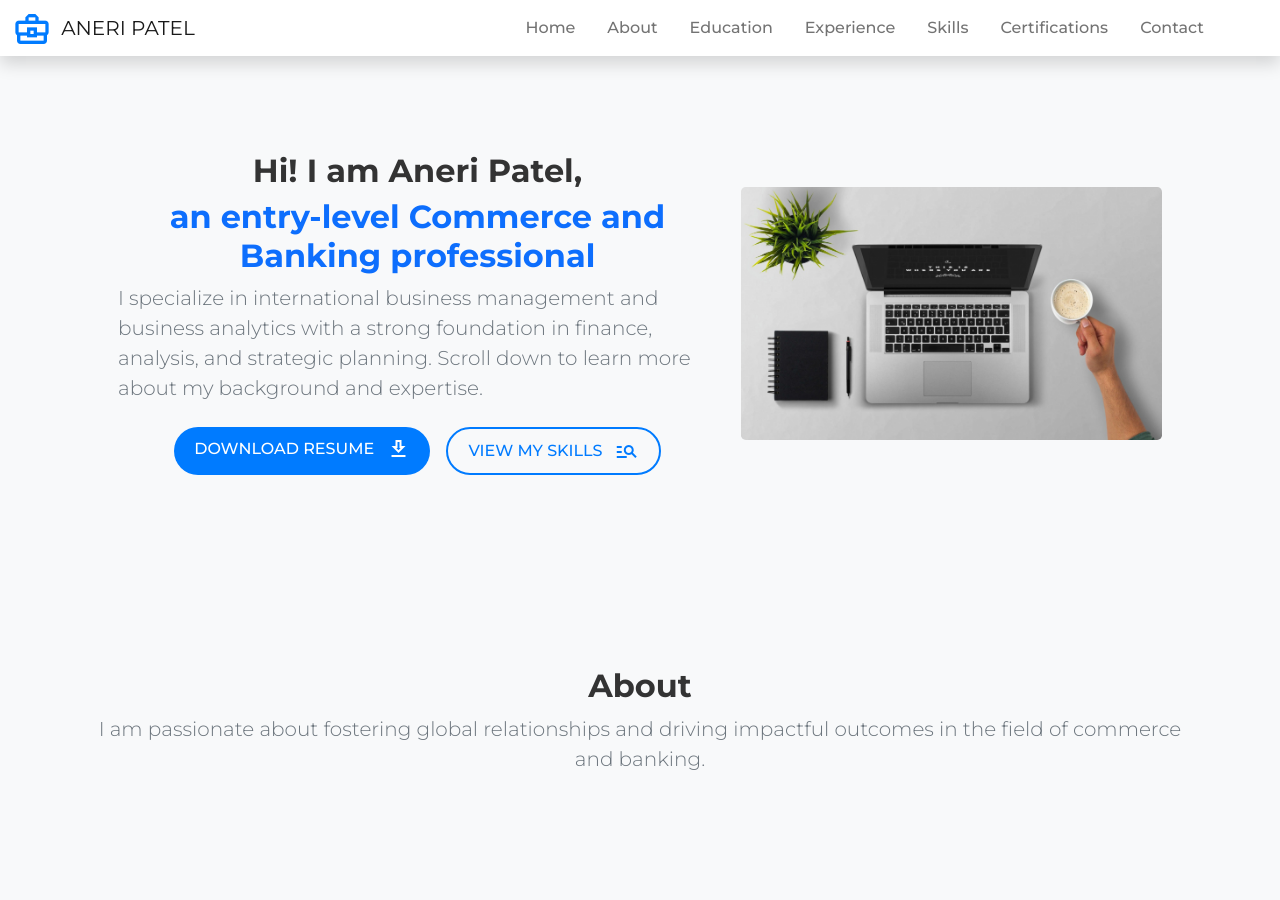
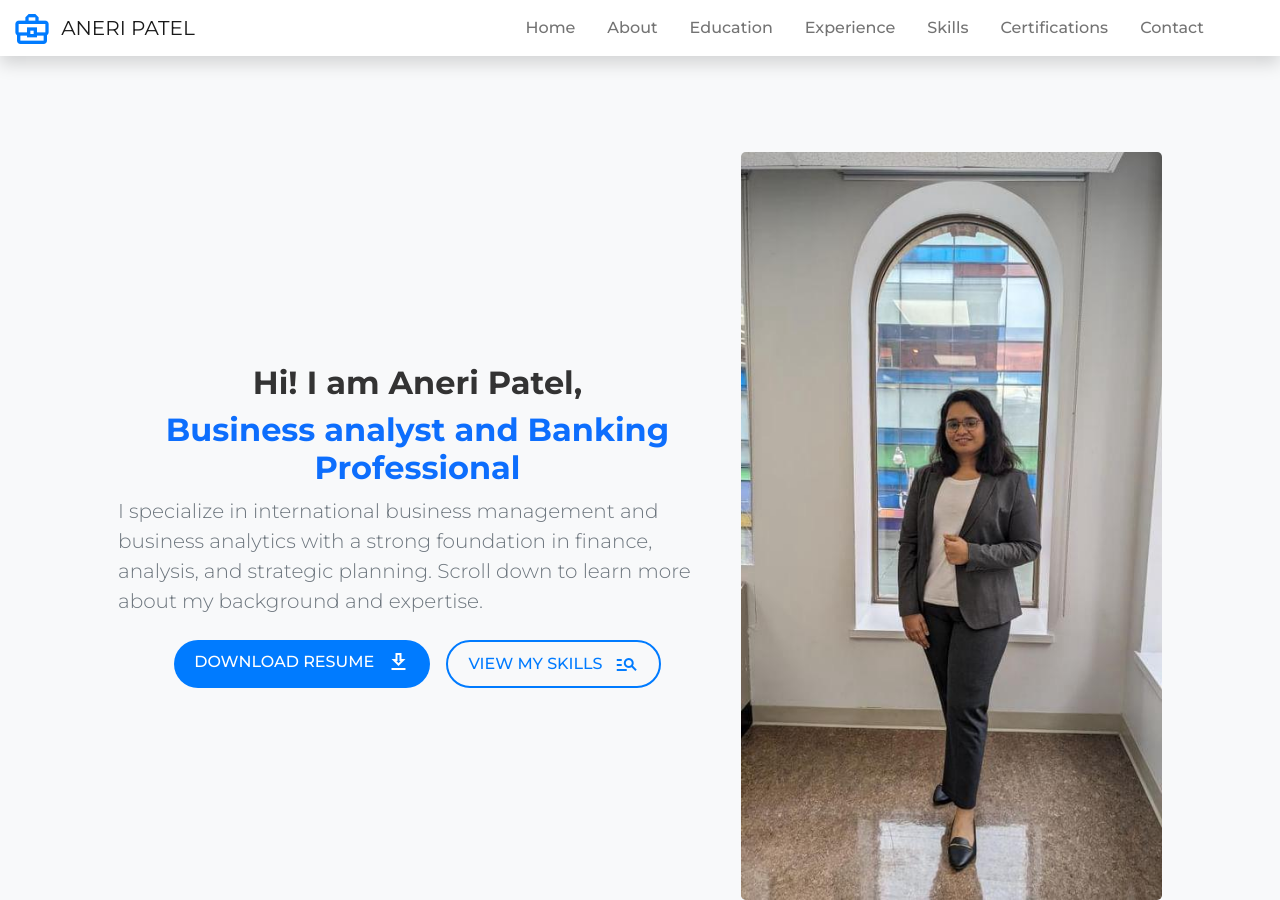
Before and after one commit to aneri871999/aneri-patel.github.io, a plain HTML site: page index.html in a window 1280 px wide. Shown: the top 900 px of the page. Drawn offline with nearby package versions, Linux system fonts and the light colour scheme.

Commit message:
modified pf

```diff
--- a/index.html
+++ b/index.html
@@ -93,7 +93,7 @@
                   Hi! I am Aneri Patel,
                 </h2>
                 <h2 class="text-primary text-center fw-bold mb-2">
-                  an entry-level Commerce and Banking professional
+                  Business analyst and Banking Professional
                 </h2>
                 <p class="lead text-muted mb-4">
                   I specialize in international business management and business analytics with a strong foundation in finance, analysis, and strategic planning. Scroll down to learn more about my background and expertise.
@@ -121,7 +121,7 @@
             <div class="col-xl-5 col-xxl-6 justify-content-center">
               <img
                 class="img-fluid rounded-3 my-5"
-                src="images/hero.jpeg"
+                src="images/Aneri_Patel_Pro_Pic.jpeg"
                 alt="Hero Image"
               />
             </div>
--- a/js/script.js
+++ b/js/script.js
@@ -1,4 +1,4 @@
-const map = L.map("map").setView([43.648521, -79.525818], 13); // Coordinates for Toronto, ON
+const map = L.map("map").setView([43.648520, -79.525820], 12); // Coordinates for Toronto, ON
 
 L.tileLayer("https://tile.openstreetmap.org/{z}/{x}/{y}.png", {
   maxZoom: 19,
```
Also changed, not shown: images/Aneri_Patel_Pro_Pic.jpeg (added), images/hero.jpeg (deleted).
